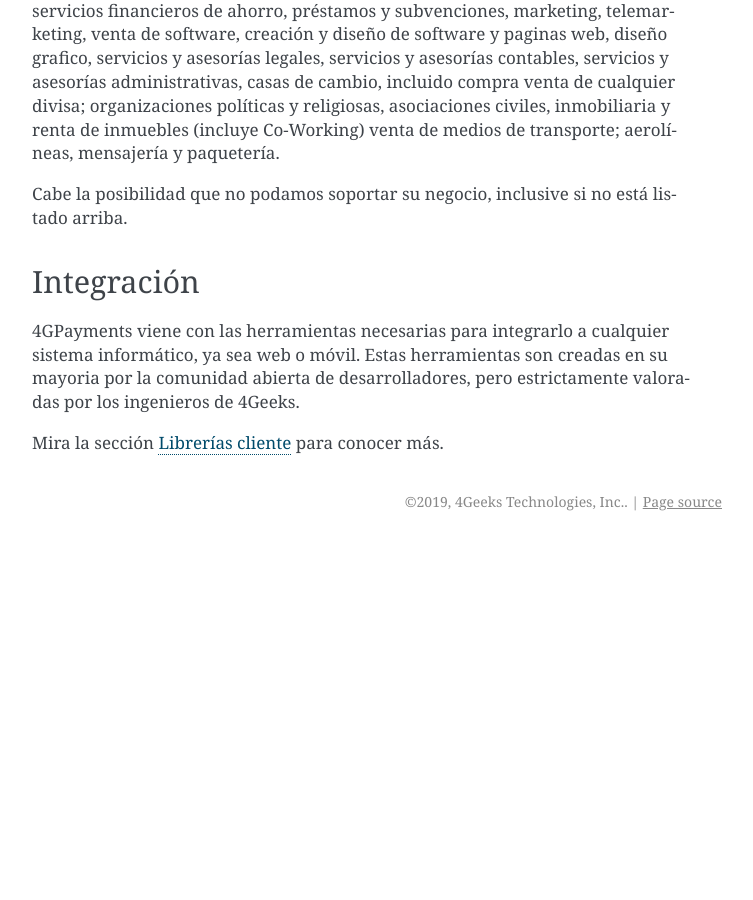
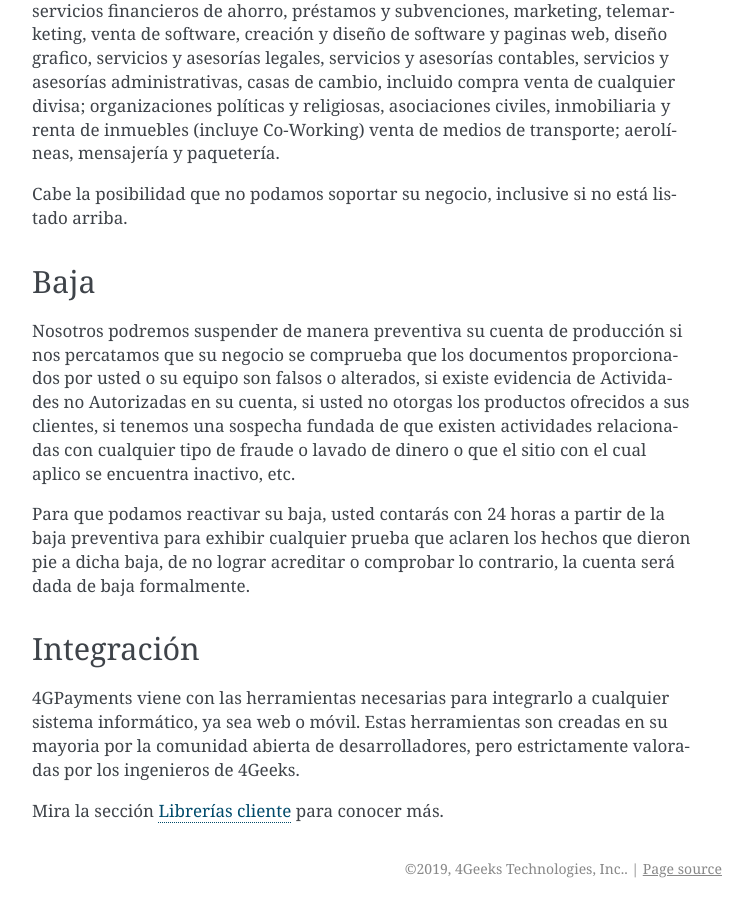
Before and after one commit to ArivazhaganArul/gpayments-support, a Sphinx documentation site: the page built from source/iniciar.rst, in a window 1280 px wide and 900 px high, scrolled down 2977 px. Shown: the whole window, without its empty margins (388-1141 px from the left). Built offline with Sphinx 7.4.7, drawn with Linux system fonts in a browser that asks for light colours; before the commit the page ends 3518 px from its top, so only the background shows below that.

Commit message:
Update iniciar.rst

```diff
--- a/source/iniciar.rst
+++ b/source/iniciar.rst
@@ -71,8 +71,14 @@
 
 Cabe la posibilidad que no podamos soportar su negocio, inclusive si no está listado arriba.
 
+Baja
+-----------------------------------
+Nosotros podremos suspender de manera preventiva su cuenta de producción si nos percatamos que su negocio se comprueba que los documentos proporcionados por usted o su equipo son falsos o alterados, si existe evidencia de Actividades no Autorizadas en su cuenta, si usted no otorgas los productos ofrecidos a sus clientes, si tenemos una sospecha fundada de que existen actividades relacionadas con cualquier tipo de fraude o lavado de dinero o que el sitio con el cual aplico se encuentra inactivo, etc.
+
+Para que podamos reactivar su baja, usted contarás con 24 horas a partir de la baja preventiva para exhibir cualquier prueba que aclaren los hechos que dieron pie a dicha baja, de no lograr acreditar o comprobar lo contrario, la cuenta será dada de baja formalmente.
+
 Integración
 -----------
 4GPayments viene con las herramientas necesarias para integrarlo a cualquier sistema informático, ya sea web o móvil. Estas herramientas son creadas en su mayoria por la comunidad abierta de desarrolladores, pero estrictamente valoradas por los ingenieros de 4Geeks.
 
-Mira la sección `Librerías cliente <http://gpayments-support.readthedocs.io/en/latest/libreria.html>`_ para conocer más.
+Mira la sección `Librerías cliente <http://gpayments-support.readthedocs.io/es/latest/libreria.html>`_ para conocer más.
```
